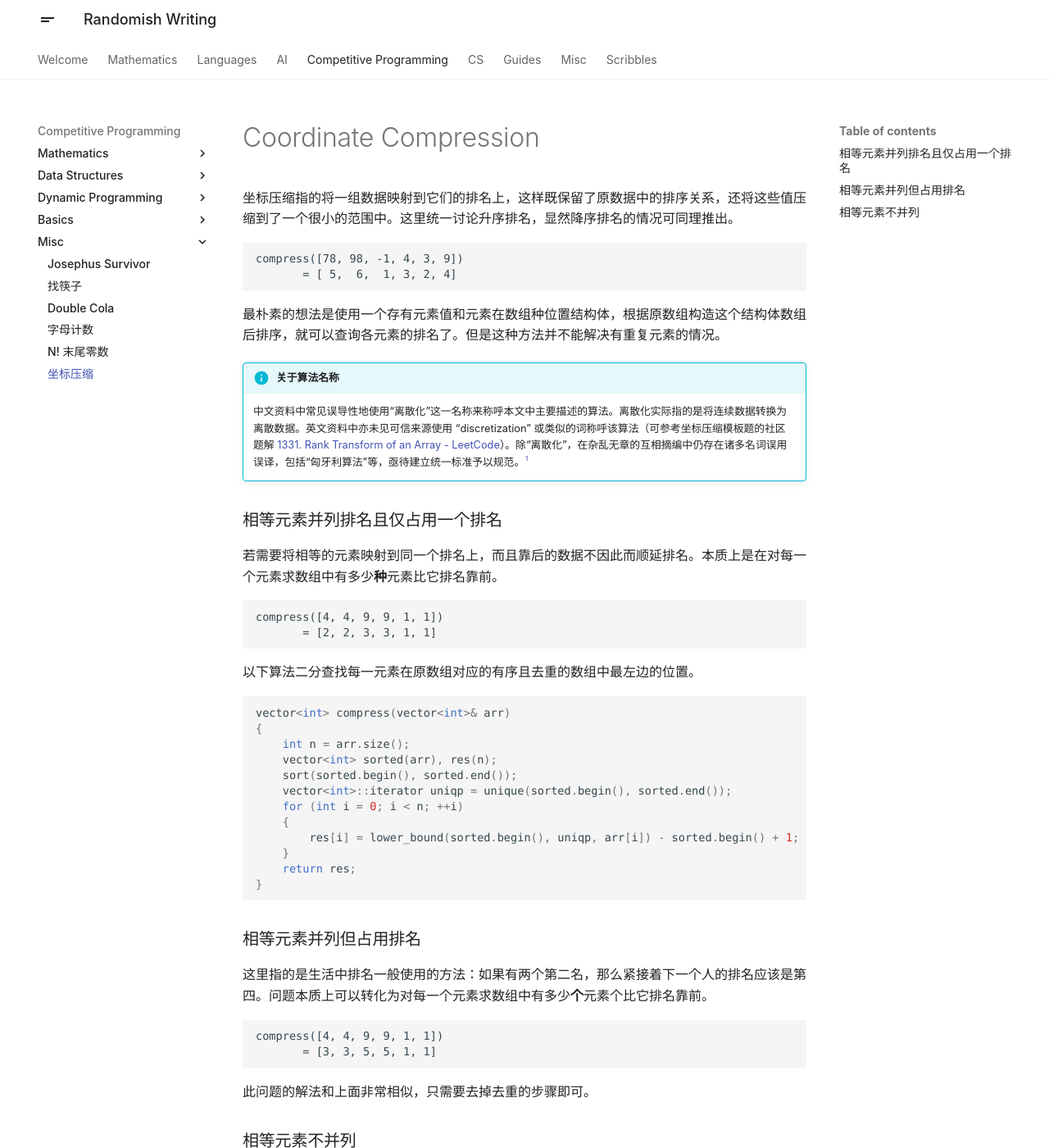
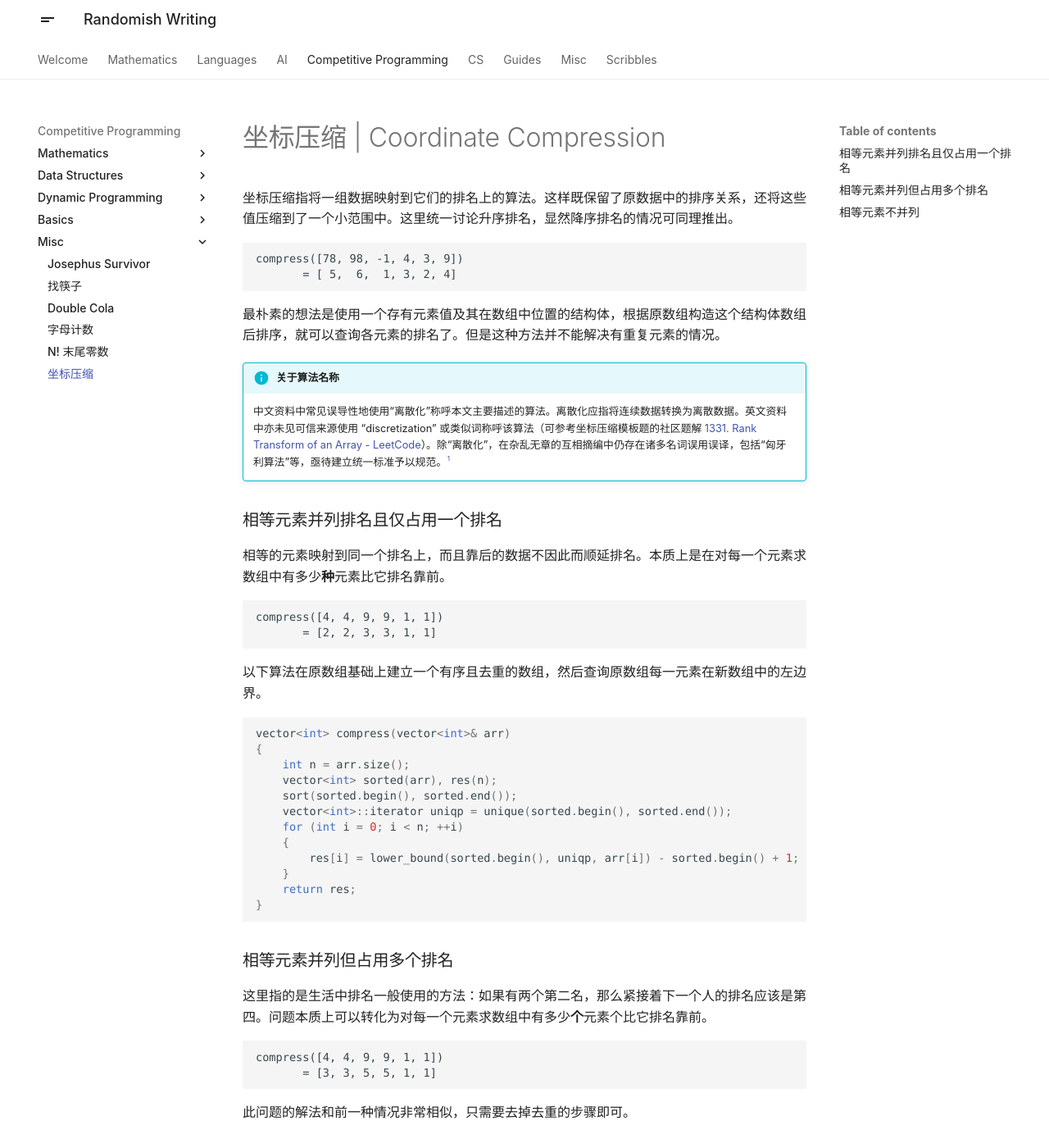
Before and after one commit to x4Cx58x54/writing, an MkDocs documentation site: the page built from docs/competitive-programming/coordinate-compression.md, in a window 1280 px wide and 1400 px high. Shown: the whole window at 82% size. Built offline with MkDocs 1.6.1 and Material for MkDocs 9.7.7, drawn with Linux system fonts in a browser that asks for light colours; some of the changed text lies outside the part shown.

Commit message:
fix coord compression

````diff
--- a/docs/competitive-programming/coordinate-compression.md
+++ b/docs/competitive-programming/coordinate-compression.md
@@ -1,30 +1,30 @@
-# Coordinate Compression
+# 坐标压缩 | Coordinate Compression
 
-坐标压缩指的将一组数据映射到它们的排名上，这样既保留了原数据中的排序关系，还将这些值压缩到了一个很小的范围中。这里统一讨论升序排名，显然降序排名的情况可同理推出。
+坐标压缩指将一组数据映射到它们的排名上的算法。这样既保留了原数据中的排序关系，还将这些值压缩到了一个小范围中。这里统一讨论升序排名，显然降序排名的情况可同理推出。
 
 ```
 compress([78, 98, -1, 4, 3, 9])
        = [ 5,  6,  1, 3, 2, 4]
 ```
 
-最朴素的想法是使用一个存有元素值和元素在数组种位置结构体，根据原数组构造这个结构体数组后排序，就可以查询各元素的排名了。但是这种方法并不能解决有重复元素的情况。
+最朴素的想法是使用一个存有元素值及其在数组中位置的结构体，根据原数组构造这个结构体数组后排序，就可以查询各元素的排名了。但是这种方法并不能解决有重复元素的情况。
 
 !!! Info "关于算法名称"
 
-    中文资料中常见误导性地使用“离散化”这一名称来称呼本文中主要描述的算法。离散化实际指的是将连续数据转换为离散数据。英文资料中亦未见可信来源使用 “discretization” 或类似的词称呼该算法（可参考坐标压缩模板题的社区题解 [1331. Rank Transform of an Array - LeetCode](https://leetcode.com/problems/rank-transform-of-an-array/solutions)）。除“离散化”，在杂乱无章的互相摘编中仍存在诸多名词误用误译，包括“匈牙利算法”等，亟待建立统一标准予以规范。[^oikashinhoax]
+    中文资料中常见误导性地使用“离散化”称呼本文主要描述的算法。离散化应指将连续数据转换为离散数据。英文资料中亦未见可信来源使用 “discretization” 或类似词称呼该算法（可参考坐标压缩模板题的社区题解 [1331. Rank Transform of an Array - LeetCode](https://leetcode.com/problems/rank-transform-of-an-array/solutions)）。除“离散化”，在杂乱无章的互相摘编中仍存在诸多名词误用误译，包括“匈牙利算法”等，亟待建立统一标准予以规范。[^oikashinhoax]
 
 [^oikashinhoax]: <https://zhuanlan.zhihu.com/p/601517592>{: target="_blank"}
 
 ### 相等元素并列排名且仅占用一个排名
 
-若需要将相等的元素映射到同一个排名上，而且靠后的数据不因此而顺延排名。本质上是在对每一个元素求数组中有多少**种**元素比它排名靠前。
+相等的元素映射到同一个排名上，而且靠后的数据不因此而顺延排名。本质上是在对每一个元素求数组中有多少**种**元素比它排名靠前。
 
 ```
 compress([4, 4, 9, 9, 1, 1])
        = [2, 2, 3, 3, 1, 1]
 ```
 
-以下算法二分查找每一元素在原数组对应的有序且去重的数组中最左边的位置。
+以下算法在原数组基础上建立一个有序且去重的数组，然后查询原数组每一元素在新数组中的左边界。
 
 ```cpp
 vector<int> compress(vector<int>& arr)
@@ -41,7 +41,7 @@ vector<int> compress(vector<int>& arr)
 }
 ```
 
-### 相等元素并列但占用排名
+### 相等元素并列但占用多个排名
 
 这里指的是生活中排名一般使用的方法：如果有两个第二名，那么紧接着下一个人的排名应该是第四。问题本质上可以转化为对每一个元素求数组中有多少**个**元素个比它排名靠前。
 
@@ -50,18 +50,18 @@ compress([4, 4, 9, 9, 1, 1])
        = [3, 3, 5, 5, 1, 1]
 ```
 
-此问题的解法和上面非常相似，只需要去掉去重的步骤即可。
+此问题的解法和前一种情况非常相似，只需要去掉去重的步骤即可。
 
 ### 相等元素不并列
 
-要使两个相等元素排名不并列，而是由其它因素（如位置）决定，那么这种离散化映射是一种从大小为 $n$ 的数组到 $\{1, 2, \cdots, n\}$ 的双射（一一对应）。如果规定相等元素的排名和原顺序相同，则：
+要使两个相等元素排名不并列，而是由其它因素（如位置）决定，那么这种离散化是一种从大小为 $n$ 的数组到 $\{1, 2, \cdots, n\}$ 的双射（一一对应）。如果规定相等元素的排名和原顺序相同，则：
 
 ```
 compress([4, 4, 9, 9, 1, 1])
        = [3, 4, 5, 6, 1, 2]
 ```
 
-这里沿用前述情况的思路。由于相等元素不并列，那么这里同样地不做 `unique` 操作。在找到原数组 `arr` 中某个元素 $x$ 在 `sorted` 的起始位置（`lower_bound`）后，`sorted` 数组中对应的元素就不可再使用了。那么下一次寻找 $x$ 时，应使 `lower_bound` 找到 `sorted` 数组中的下一个元素。
+这里沿用前述情况的思路。由于相等元素也需要占用多个排名，这里同样地不去重。在找到原数组中某个元素 $x$ 在 `sorted` 的起始位置（`lower_bound`）后，`sorted` 数组中对应的元素就不可再使用了。那么下一次寻找 $x$ 时，应使 `lower_bound` 找到 `sorted` 数组中的下一个元素。
 
 用以上例子来说明。当第一次寻找 $x = 4$ 的排名时，`sorted` 数组及寻找到的位置为：
 
@@ -79,12 +79,12 @@ compress([4, 4, 9, 9, 1, 1])
           lower bound = 3
 ```
 
-其实只需要将这个值减 1 即可。这个将 $x$ 改为 $x-1$ 的操作：
+其实 $x$ 只需改为 $x-1$ 即可：
 
 * 将 $x$ 在 `sorted` 数组中的左边界右移一位，这正是此处要求的性质；
 * 保留 `sorted` 数组的有序结构，使 `lower_bound` 依然能够正常运行；
 * 不会影响寻找非 $x$ 或 $x-1$ 的元素的排名；
-* 由于 `sorted` 和 `array` 的元素是一一对应的，两数组中原本的所有 $x-1$ 会恰好同时耗尽，故也不会对 $x-1$ 造成任何影响。
+* 由于 `sorted` 和原数组中的元素是一一对应的，两数组中原本的所有 $x-1$ 会恰好同时耗尽，故也不会对 $x-1$ 造成任何影响。
 
 ```cpp
 vector<int> compress(vector<int>& arr)
````
